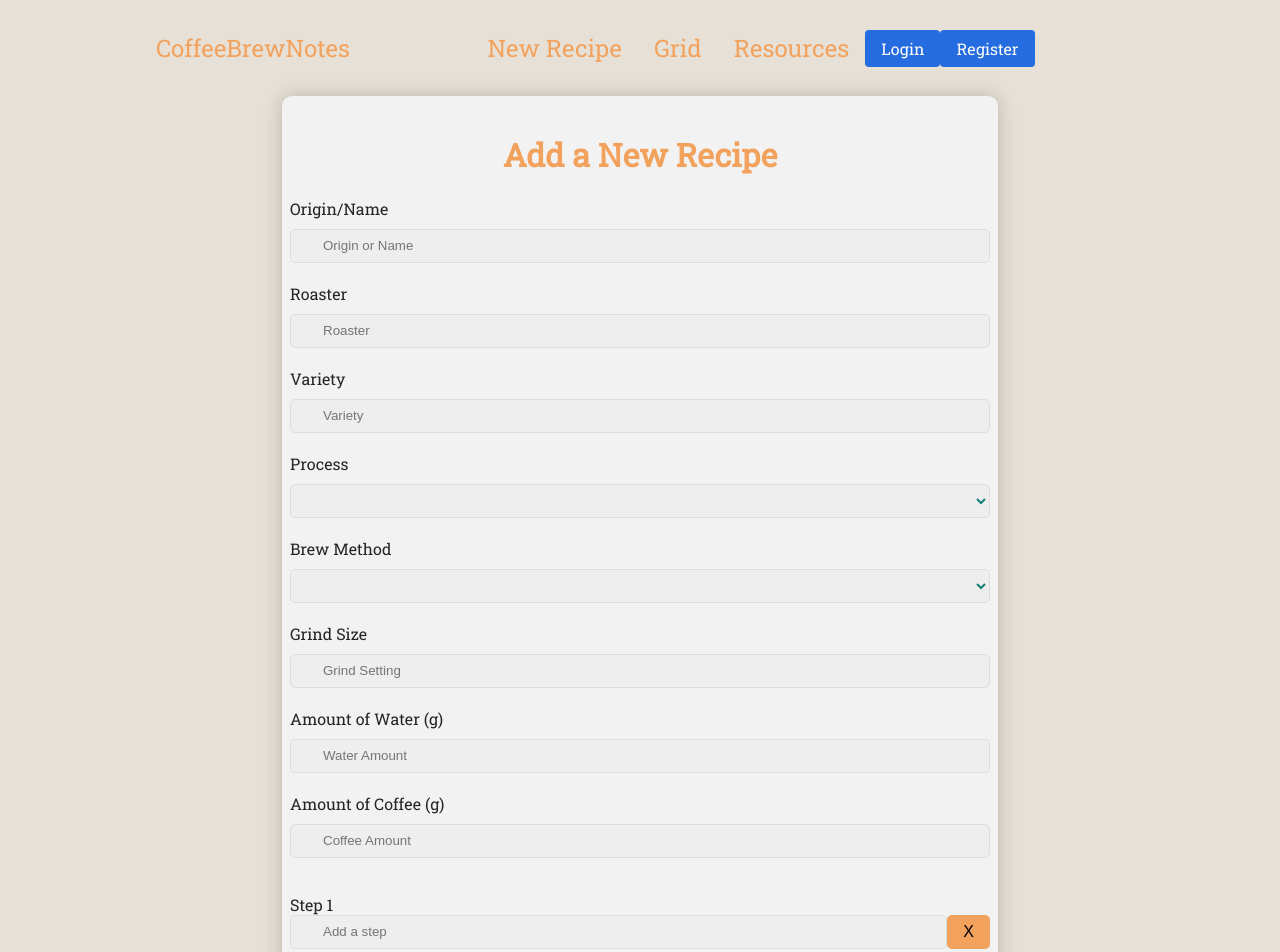
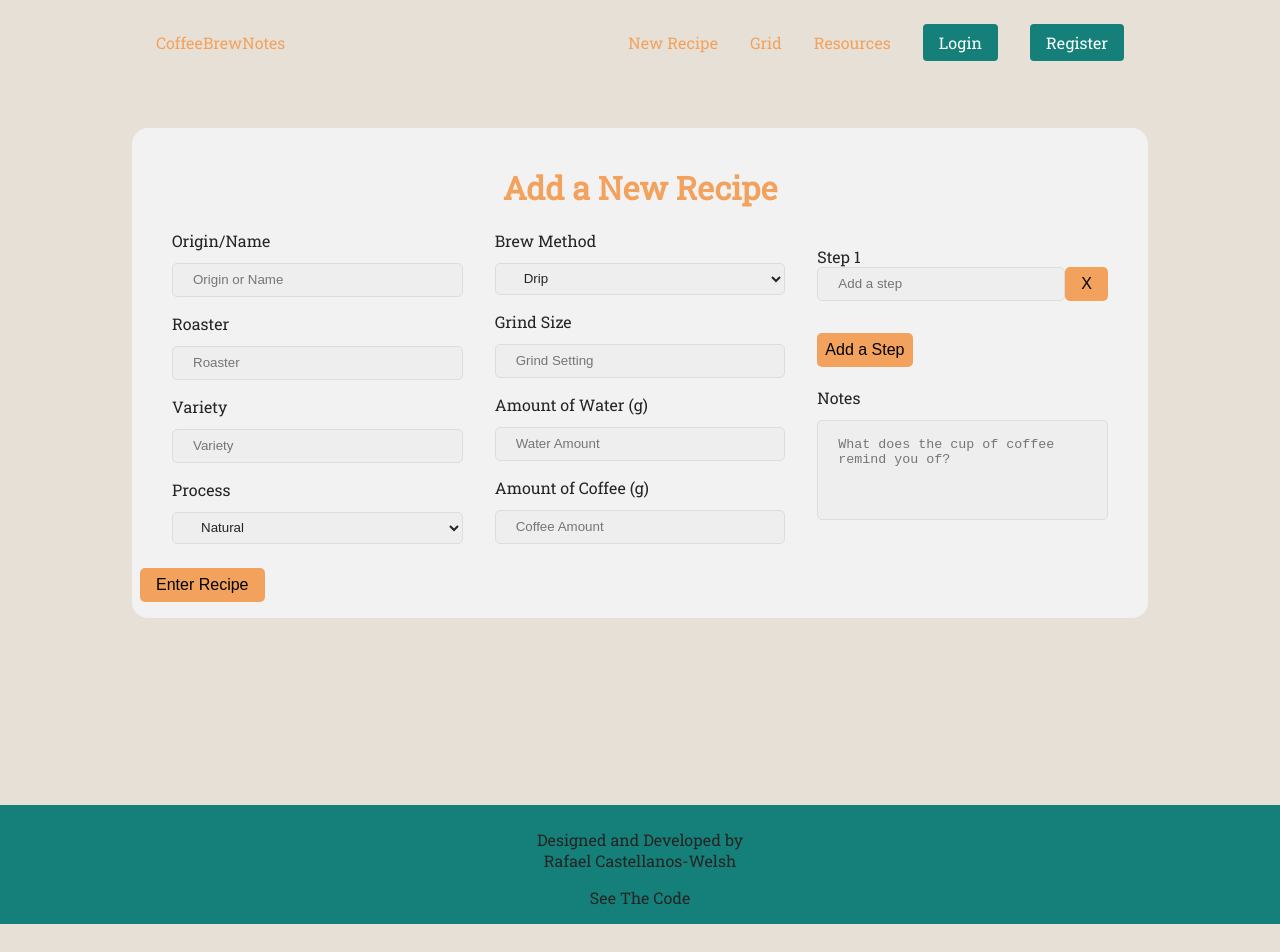
Before and after one commit to rafawelsh/CoffeeBrewNotes, a React (Create React App) app in the folder client/: page /new-recipe in a window 1280 px wide. Shown: the top 952 px of the page. After the commit the page ends 924 px from the top, so only its background shows below. Built offline with nearby package versions, Linux system fonts and the light colour scheme.

Commit message:
coffeeform laptop layout & Select field error fixed;

```diff
--- a/client/src/App.js
+++ b/client/src/App.js
@@ -1,4 +1,4 @@
-import React, { useState } from "react";
+import React from "react";
 import { BrowserRouter as Router, Route, Switch } from "react-router-dom";
 import Home from "./components/Home";
 import Footer from "./components/Footer";
@@ -8,7 +8,6 @@ import RegisterForm from "./components/RegisterForm";
 import CoffeeForm from "./components/CoffeeForm/CoffeeForm";
 import RecipesGrid from "./components/RecipeView/RecipesGrid";
 import RecipeGridCard from "./components/RecipeView/RecipeGridCard";
-import Sidebar from "./components/NavBar/Sidebar";
 import GlobalStyle from "./styles/GlobalStyles";
 
 function App() {
--- a/client/src/components/CoffeeForm/CoffeeForm.js
+++ b/client/src/components/CoffeeForm/CoffeeForm.js
@@ -5,11 +5,15 @@ import { PageContainer } from "../../styles/PageStyles";
 import {
 	RecipeFormContainer,
 	FormWrapper,
+	FormSection,
 	Input,
 	Label,
 	Steps,
 	Button,
 	AddStepButton,
+	Select,
+	FormSections,
+	TextArea,
 } from "../../styles/FormStyles";
 
 function RecipeForm() {
@@ -47,10 +51,12 @@ function RecipeForm() {
 		<PageContainer>
 			<RecipeFormContainer>
 				<FormWrapper>
-					<h1>Add a New Recipe</h1>
+					<h1 style={{ textAlign: "center" }}>Add a New Recipe</h1>
 					<Formik initialValues={initialValues} onSubmit={handleOnSubmit}>
 						{({ values }) => (
 							<Form className='form'>
+								<FormSections>
+									<FormSection>
 										<Label htmlFor='coffeeName'>Origin/Name</Label>
 										<Input
 											id='coffeeName'
@@ -66,7 +72,7 @@ function RecipeForm() {
 											placeholder='Variety'
 										/>
 										<Label htmlFor='process'>Process</Label>
-								<Input
+										<Select
 											as='select'
 											id='process'
 											name='process'
@@ -76,9 +82,11 @@ function RecipeForm() {
 											<option value='Washed'>Washed</option>
 											<option value='honey'>Honey</option>
 											<option value='anaerobic'>Anaerobic</option>
-								</Input>
+										</Select>
+									</FormSection>
+									<FormSection>
 										<Label htmlFor='brewMethod'>Brew Method</Label>
-								<Input
+										<Select
 											id='brewMethod'
 											name='brewMethod'
 											as='select'
@@ -92,7 +100,7 @@ function RecipeForm() {
 											<option value='Chemex'>Chemex</option>
 											<option value='Siphon'>Siphon</option>
 											<option value='Other'>Other</option>
-								</Input>
+										</Select>
 										<Label htmlFor='grindSize'>Grind Size</Label>
 										<Input
 											id='grindSize'
@@ -111,7 +119,8 @@ function RecipeForm() {
 											name='coffeeAmount'
 											placeholder='Coffee Amount'
 										/>
-
+									</FormSection>
+									<FormSection>
 										<FieldArray name='steps'>
 											{({ insert, remove, push }) => (
 												<div>
@@ -159,12 +168,14 @@ function RecipeForm() {
 											)}
 										</FieldArray>
 										<Label htmlFor='tastingNotes'>Notes</Label>
-								<Input
+										<TextArea
 											id='tastingNotes'
 											name='tastingNotes'
-									placeholder='Varietal'
+											placeholder='What does the cup of coffee remind you of?'
 											as='textarea'
 										/>
+									</FormSection>
+								</FormSections>
 								<Button type='submit'>Enter Recipe</Button>
 							</Form>
 						)}
--- a/client/src/components/Footer.js
+++ b/client/src/components/Footer.js
@@ -1,10 +1,16 @@
 import React from "react";
-import { FooterSection } from "../styles/FooterStyles";
+import { FooterSection, Link } from "../styles/FooterStyles";
 
 export default function Footer() {
 	return (
 		<FooterSection>
-			<p>Designed and Developed by Rafael Castellanos-Welsh</p>
+			<p>
+				Designed and Developed by <br />
+				Rafael Castellanos-Welsh
+			</p>
+			<Link href='https://github.com/rafawelsh' target='_blank'>
+				See The Code
+			</Link>
 		</FooterSection>
 	);
 }
--- a/client/src/styles/FooterStyles.js
+++ b/client/src/styles/FooterStyles.js
@@ -2,12 +2,22 @@ import styled from "styled-components";
 import { colors } from "./MediaQueries";
 
 export const FooterSection = styled.footer`
+	min-height: 10vh;
 	text-align: center;
-	background: ${colors.highlight};
+	background: ${colors.textHeader};
 	color: ${colors.textColor};
-	min-height: 100%;
-
+	padding: 0.5rem 0rem 1rem;
 	p {
-		margin: 0 auto;
+		padding: 0rem 1rem;
+		word-wrap: break-word;
 	}
 `;
+
+export const Link = styled.a`
+	text-decoration: none;
+	color: ${colors.textColor};
+
+	&:hover {
+		color: ${colors.secondaryText};
+	}
+`;
--- a/client/src/styles/FormStyles.js
+++ b/client/src/styles/FormStyles.js
@@ -1,13 +1,11 @@
 import styled, { css } from "styled-components";
-import { colors } from "./MediaQueries";
+import { colors, device } from "./MediaQueries";
 import FilteredPropsInputField from "../components/CoffeeForm/FilteredPropsInputField";
+import { Field } from "formik";
 
 export const SharedFormContainer = css`
 	margin: 0 auto;
-	background: ${colors.backgroundLight};
-	min-height: 90vh;
 	display: flex;
-	flex-direction: column;
 	justify-content: center;
 	align-items: center;
 	padding: 0 1rem;
@@ -19,36 +17,48 @@ export const FormContainer = styled.div`
 
 export const RecipeFormContainer = styled.div`
 	${SharedFormContainer};
+
+	@media ${device.tablet} {
+		min-height: 600px;
+		height: 100%;
+	}
 `;
 
 export const FormWrapper = styled.div`
 	background: ${colors.divBackground};
-	height: fit-content;
-	width: 100%;
-	max-width: 700px;
-	border-radius: 10px;
-	display: flex;
-	flex-direction: column;
-	justify-content: center;
-	align-items: center;
+	/* height: fit-content; */
+	border-radius: 1rem;
 	padding: 1rem 0.5rem;
-	box-shadow: 0px 0px 20px 0px rgba(0, 0, 0, 0.2);
+	margin: 0.5rem 0rem 2rem;
+
+	@media ${device.tablet} {
+		max-width: 1000px;
+		width: 100%;
+	}
 `;
 
-export const FormGroup = styled.div`
-	display: flex;
-	flex-direction: column;
-	padding: 0.25rem 0rem;
+export const FormSections = styled.div`
+	margin: 0.5rem 1rem;
+	@media ${device.tablet} {
+		display: flex;
+		flex: row;
+	}
+`;
+
+export const FormSection = styled.div`
+	width: 100%;
+	padding: 0rem 1rem;
 `;
 
 export const SharedFormStyles = css`
+	width: 100%;
 	background-color: #eee;
-	color: ${colors.textHeader};
+	color: ${colors.textColor};
 	height: 2rem;
 	border-radius: 5px;
 	border: 1px solid #ddd;
-	margin: 10px 0 20px 0;
-	padding: 1rem 2rem;
+	margin: 0.75rem 0rem 1rem;
+	padding: 1rem 1.25rem;
 	box-sizing: border-box;
 `;
 
@@ -56,21 +66,28 @@ export const Label = styled.label`
 	color: ${colors.textColor};
 	font-size: 1rem;
 `;
-export const Select = styled.select`
-	${SharedFormStyles}
-	font-size: 1.5rem;
-`;
 
 export const Input = styled(FilteredPropsInputField)`
 	${SharedFormStyles}
+`;
+
+export const Select = styled(Field)`
+	${SharedFormStyles}
+	padding: 0rem 1.5rem;
+`;
+
+export const TextArea = styled(FilteredPropsInputField)`
+	${SharedFormStyles}
+	resize: none;
+	height: 100px;
 	width: 100%;
 `;
 
-export const StepsDiv = styled.div``;
 export const Steps = styled.div`
 	display: flex;
 	align-items: center;
 `;
+
 export const Button = styled.button`
 	background: ${colors.highlight};
 	font-size: 1rem;
@@ -88,3 +105,9 @@ export const AddStepButton = styled(Button)`
 	padding: 0.5rem;
 	margin: 1rem 0 1.25rem 0;
 `;
+
+export const FormGroup = styled.div`
+	display: flex;
+	flex-direction: column;
+	padding: 0.25rem 0rem;
+`;
--- a/client/src/styles/NavBarStyles.js
+++ b/client/src/styles/NavBarStyles.js
@@ -26,6 +26,10 @@ export const NavLink = styled(Link)`
 	&.active {
 		color: ${colors.highlight};
 	}
+
+	@media ${device.tablet} {
+		font-size: 1rem;
+	}
 `;
 
 // styled for Sidebar.js
@@ -39,7 +43,6 @@ export const NavMenu = styled.div`
 	top: 0;
 	right: 0;
 	height: 100vh;
-	max-height: 100%;
 	width: 100vw;
 	/* margin: 2rem 0rem; */
 	transform: ${({ isOpen }) =>
@@ -48,12 +51,13 @@ export const NavMenu = styled.div`
 
 	@media ${device.tablet} {
 		background: none;
+		justify-content: flex-end;
 		position: static;
 		flex-flow: row nowrap;
-		top: 0;
 		height: 10vh;
 		transform: translateY(0);
 		transition: transform 0s;
+		font-size: 1rem;
 	}
 `;
 
@@ -64,8 +68,9 @@ export const NavBtn = styled.div`
 
 export const NavBtnLink = styled(Link)`
 	border-radius: 4px;
-	background: #256ce1;
+	background: ${colors.textHeader};
 	padding: 0.5rem 1rem;
+	margin: 2rem 1rem;
 	color: #fff;
 	border: none;
 	outline: none;
@@ -75,8 +80,8 @@ export const NavBtnLink = styled(Link)`
 
 	&:hover {
 		transition: all 0.2s ease-in-out;
-		background: #fff;
-		color: #010606;
+		background: ${colors.highlight};
+		color: #fff;
 	}
 `;
 
--- a/client/src/styles/PageStyles.js
+++ b/client/src/styles/PageStyles.js
@@ -6,7 +6,7 @@ export const PageContainer = styled.main`
 	color: ${colors.highlight};
 	min-height: 90vh;
 
-	@media ${device.mobileL} {
+	@media ${device.tablet} {
 		width: 95vw;
 		margin: 0 auto;
 	}
```
Also changed, not shown: client/src/components/CoffeeForm/SelectField.js (added, +23 -0 lines), 1 other file (tests, documents, lock files or other folders). Lines whose indentation alone changed are shown as unchanged.
